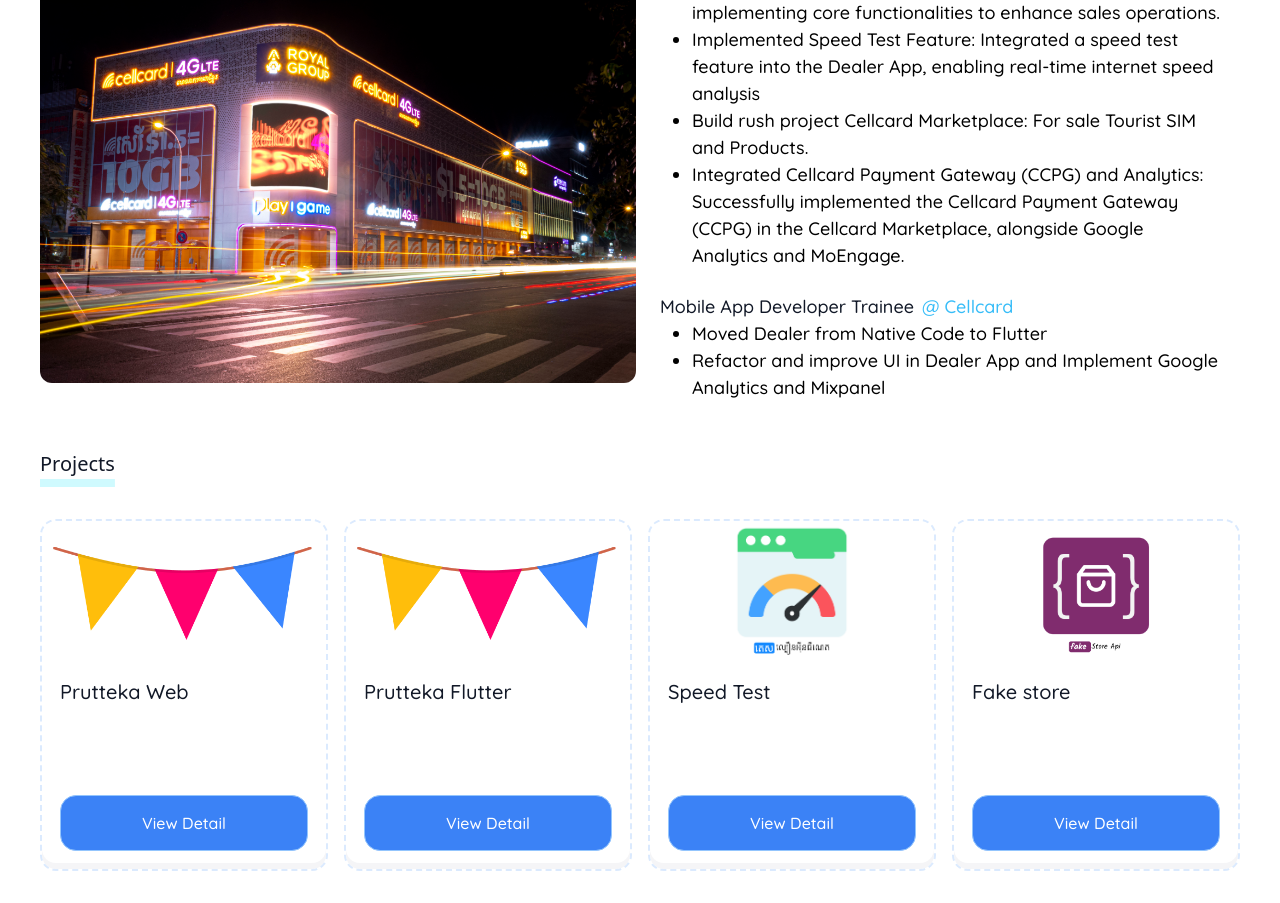
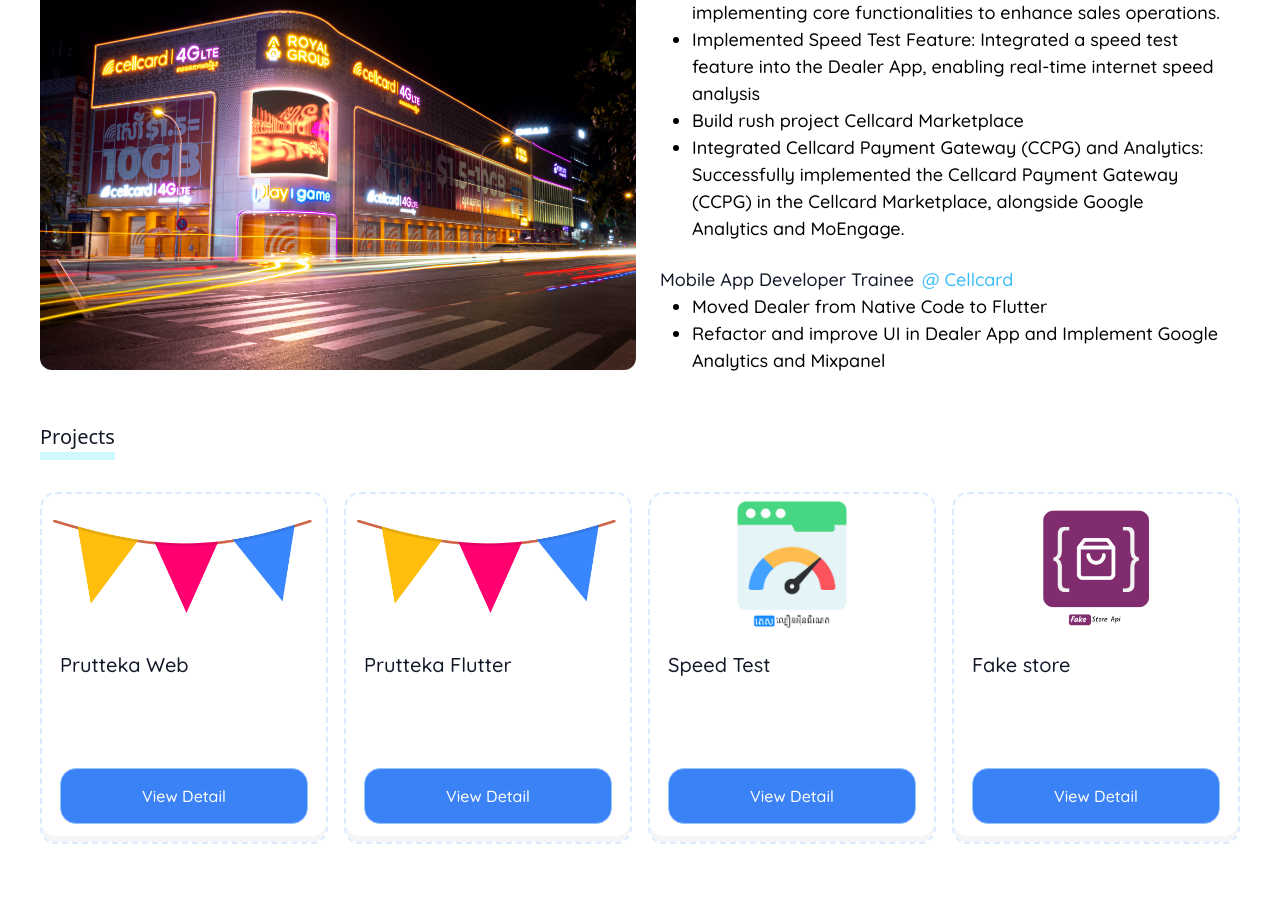
Before and after one commit to itsnang/Personal-Portfolio, a Next.js app: page / in a window 1280 px wide. Shown: the part 1279-2182 px from the top of the page. After the commit the page ends 2155 px from the top, so only its background shows below. Built offline with nearby package versions, Linux system fonts and the light colour scheme.

Commit message:
Refactor ExperienceTabs component to remove unnecessary details

```diff
--- a/src/components/ExperienceTabs.tsx
+++ b/src/components/ExperienceTabs.tsx
@@ -76,10 +76,7 @@
                         feature into the Dealer App, enabling real-time internet
                         speed analysis
                       </li>
-                      <li>
-                        Build rush project Cellcard Marketplace: For sale
-                        Tourist SIM and Products.
-                      </li>
+                      <li>Build rush project Cellcard Marketplace</li>
                       <li>
                         Integrated Cellcard Payment Gateway (CCPG) and
                         Analytics: Successfully implemented the Cellcard Payment
```
